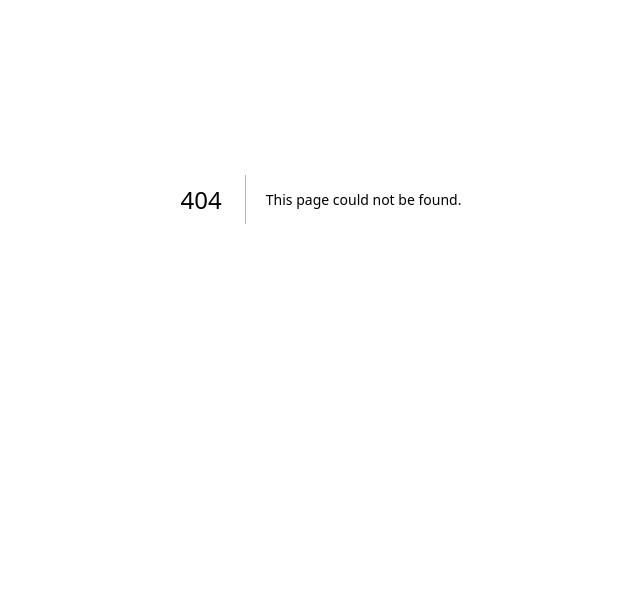
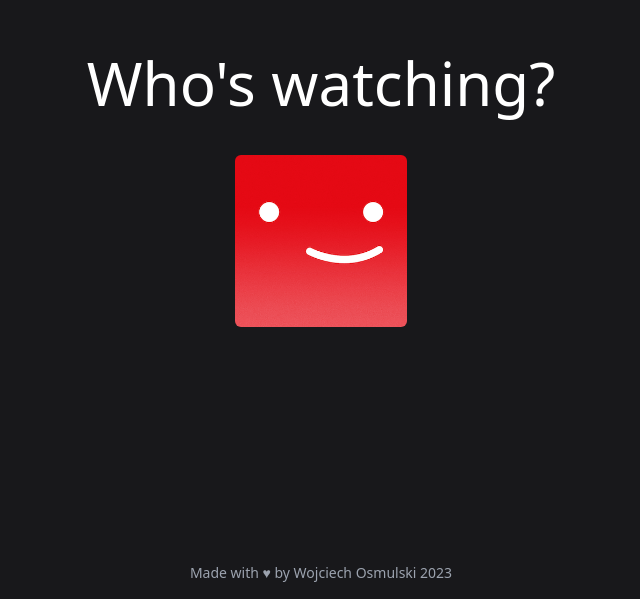
Before and after one commit to wojciechosmulski/netflix-clone, a Next.js app: page /profiles in a window 1280 px wide. Before the commit this address had no page. Shown: the part 201-800 px from the top of the page, without its empty margins (319-959 px from the left). Built offline with nearby package versions, Linux system fonts and the light colour scheme; no server answers; the database is empty; sample sign-in values are in the browser's storage.

Commit message:
Profile selection + footer

```diff
--- /dev/null
+++ b/components/Footer.tsx
@@ -0,0 +1,13 @@
+import React from 'react'
+
+const Footer = () => {
+  return (
+
+<footer className="fixed bottom-0 z-20 w-full p-4 flex items-center justify-center">
+    <span className="text-sm text-gray-400">Made with ♥ by Wojciech Osmulski 2023</span>
+</footer>
+
+  )
+}
+
+export default Footer
--- a/pages/auth.tsx
+++ b/pages/auth.tsx
@@ -1,17 +1,33 @@
 import Input from "@/components/Input"
 import { useState, useCallback } from "react"
 import axios from "axios"
-import { signIn } from "next-auth/react"
-import { useRouter } from "next/router"
+import { getSession, signIn } from "next-auth/react"
 
 import { FcGoogle } from 'react-icons/fc'
 import { FaGithub } from 'react-icons/fa'
 import { FaDiscord } from 'react-icons/fa'
 import { SiFaceit } from 'react-icons/si'
+import Footer from "@/components/Footer"
+import { NextPageContext } from "next"
+
+export async function getServerSideProps(context: NextPageContext) {
+  const session = await getSession(context)
+
+  if (session) {
+    return {
+      redirect: {
+        destination: "/",
+        permanent: false,
+      },
+    }
+  }
+
+  return {
+    props: {},
+  }
+}
 
 const Auth = () => {
-    const router = useRouter()
-
     const [email, setEmail] = useState('')
     const [name, setName] = useState('')
     const [password, setPassword] = useState('')
@@ -28,14 +44,13 @@ const Auth = () => {
                     email,
                     password,
                     redirect: false,
-                    callbackUrl: '/'
+                    callbackUrl: '/profiles'
                 })
 
-                router.push('/')
             } catch (error) {
                 console.log(error)
             }
-        }, [email, password, router])
+        }, [email, password])
 
     const register = useCallback(async () => {
         try {
@@ -92,26 +107,27 @@ const Auth = () => {
                     </button>
                     <div className="flex flex-row items-center gap-4 mt-8 justify-center">
                         <div
-                        onClick={() => signIn('google', {callbackUrl: '/' })}
+                        onClick={() => signIn('google', {callbackUrl: '/profiles' })}
                         className="w-10 h-10 bg-white rounded-full flex items-center justify-center cursor-pointer hover:opacity-80 transition">
                             <FcGoogle size={30}/>
                         </div>
                         <div
-                        onClick={() => signIn('github', {callbackUrl: '/' })}
+                        onClick={() => signIn('github', {callbackUrl: '/profiles' })}
                         className="w-10 h-10 bg-white rounded-full flex items-center justify-center cursor-pointer hover:opacity-80 transition">
                             <FaGithub size={30}/>
                         </div>
                         <div
-                        onClick={() => signIn('discord', { callbackUrl: '/' })}
+                        onClick={() => signIn('discord', { callbackUrl: '/profiles' })}
                         className="w-10 h-10 bg-white rounded-full flex items-center justify-center cursor-pointer hover:opacity-80 transition">
                             <FaDiscord size={30}/>
                         </div>
                         <div
                         onClick={() => {
-                            //signIn('faceit'), { callbackUrl: '/' }
-                            alert('Faceit login is not available yet')
+                            //signIn('faceit'), { callbackUrl: '/profiles' }
+                            alert('Faceit login is not available due to faulty sdk')
                         }}
-                        className="w-10 h-10 bg-white rounded-full flex items-center justify-center cursor-pointer hover:opacity-80 transition">
+                        //className="w-10 h-10 bg-white rounded-full flex items-center justify-center cursor-pointer hover:opacity-80 transition"
+                        className="w-10 h-10 bg-white rounded-full flex items-center justify-center">
                             <SiFaceit size={30} color="FF5500"/>
                         </div>
                     </div>
@@ -122,6 +138,7 @@ const Auth = () => {
                 </div>
             </div>
         </div>
+        <Footer />
     </div>
   )
 }
--- a/pages/index.tsx
+++ b/pages/index.tsx
@@ -2,6 +2,7 @@ import { signOut, getSession } from "next-auth/react"
 import { NextPageContext } from "next"
 
 import useCurrentUser from "@/hooks/useCurrentUser"
+import Footer from "@/components/Footer"
 
 export async function getServerSideProps(context: NextPageContext) {
   const session = await getSession(context)
@@ -28,6 +29,7 @@ export default function Home() {
       <h1>Netflix Clone</h1>
       <p className="text-white font-bold">Logged in as : {user?.name}</p>
       <button className="h-10 w-full bg-white" onClick={() => signOut()}>Sign Out</button>
+      <Footer />
     </>
   )
 }
--- /dev/null
+++ b/pages/profiles.tsx
@@ -0,0 +1,57 @@
+import Footer from '@/components/Footer'
+import { NextPageContext } from 'next'
+import { getSession } from 'next-auth/react'
+
+import useCurrentUser from '@/hooks/useCurrentUser'
+import { useRouter } from 'next/router'
+
+export async function getServerSideProps(
+  context: NextPageContext
+) {
+  const session = await getSession(context)
+
+  if (!session) {
+    return {
+      redirect: {
+        destination: '/auth',
+        permanent: false,
+      },
+    }
+  }
+
+  return {
+    props: {},
+  }
+}
+
+const Profiles = () => {
+  const router = useRouter()
+  const { data: user } = useCurrentUser()
+  return (
+    <div className="flex items-center h-full justify-center">
+      <div className="flex flex-col">
+        <h1 className="text-3xl md:text-6xl text-white text-center">
+          Who's watching?
+        </h1>
+        <div className="flex items-center justify-center gap-8 mt-10">
+          <div onClick={() => {router.push("/")}}>
+            <div className="group flex-row w-44 mx-auto">
+              <div className="w-44 h-44 rounded-lg flex items-center justify-center border-2 border-transparent group-hover:cursor-pointer group-hover:border-white transition overflow-hidden">
+                <img
+                  src="/images/default-red.png"
+                  alt="Profile"
+                />
+              </div>
+              <div className="mt-4 text-gray-400 text-2xl text-center group-hover:text-white transition">
+                {user?.name}
+              </div>
+            </div>
+          </div>
+        </div>
+      </div>
+      <Footer />
+    </div>
+  )
+}
+
+export default Profiles
```
Also changed, not shown: public/images/default-red.png (added), public/images/hero.jpg.
